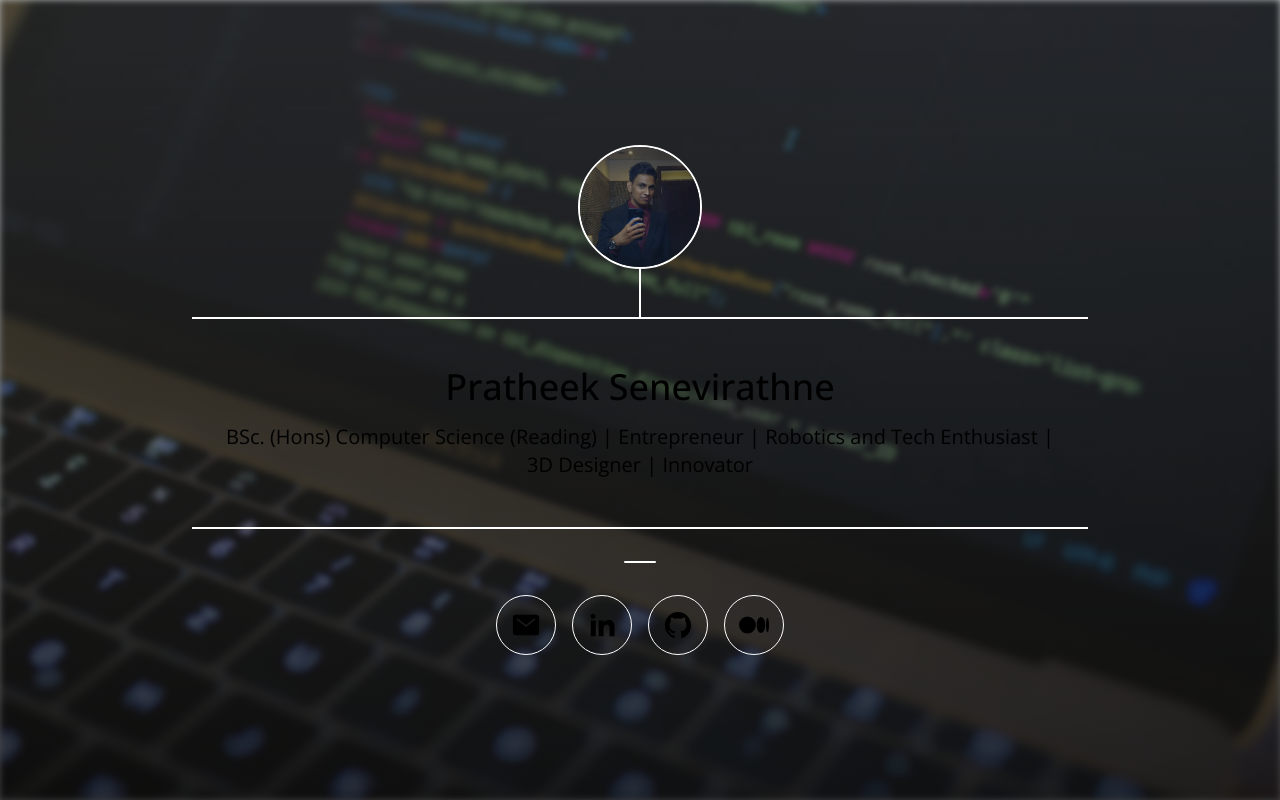
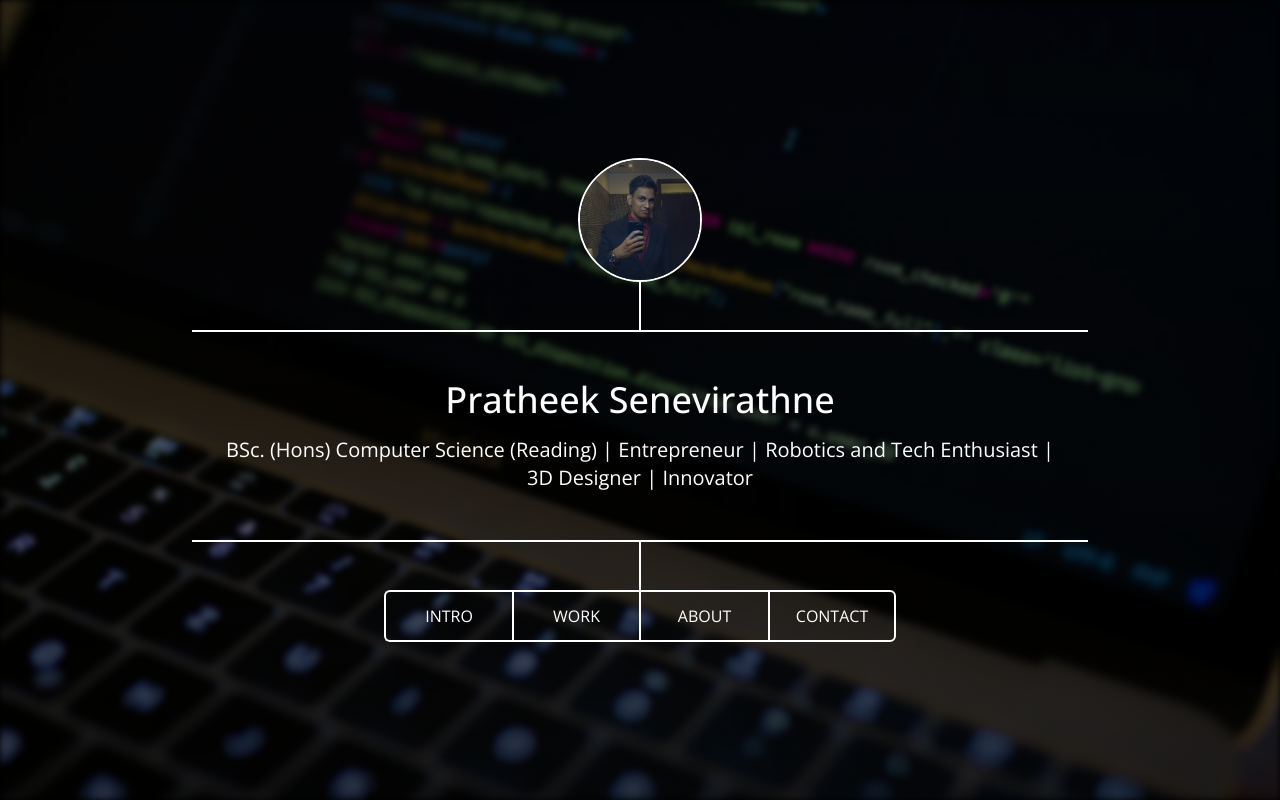
Before and after one commit to lilRaptor99/site, a Next.js app: page / in a window 1280 px wide. Built offline with nearby package versions, Linux system fonts and the light colour scheme.

Commit message:
Add new header links

```diff
--- a/pages/_document.tsx
+++ b/pages/_document.tsx
@@ -10,7 +10,7 @@ export default function Document() {
           content='The official portfolio website of Pratheek Senevirathne'
         />
       </Head>
-      <body className='dark scroll-smooth'>
+      <body className='scroll-smooth'>
         <Main />
         <NextScript />
       </body>
--- /dev/null
+++ b/pages/components/HeaderIconLink.tsx
@@ -0,0 +1,16 @@
+interface HeaderLinkProps {
+  href: string;
+  icon: React.ReactNode;
+}
+
+export default function HeaderIconLink({ icon, href }: HeaderLinkProps) {
+  return (
+    <div className='w-fit h-fit rounded-full hover:scale-90'>
+      <a href={href} target='_blank' aria-label={`Link to: ${href}`}>
+        <div className='p-3.5 border border-white h-fit w-fit rounded-full'>
+          <div className='text-3xl h-fit w-fit'>{icon}</div>
+        </div>
+      </a>
+    </div>
+  );
+}
--- a/pages/components/HeaderLink.tsx
+++ b/pages/components/HeaderLink.tsx
@@ -1,16 +1,14 @@
 interface HeaderLinkProps {
-  href: string;
-  icon: React.ReactNode;
+  title: string;
+  className?: string;
 }
 
-export default function HeaderLink({ icon, href }: HeaderLinkProps) {
+export default function HeaderLink({ title, className }: HeaderLinkProps) {
   return (
-    <div className='w-fit h-fit rounded-full hover:scale-90'>
-      <a href={href} target='_blank' aria-label={`Link to: ${href}`}>
-        <div className='p-3.5 border border-white h-fit w-fit rounded-full'>
-          <div className='text-3xl h-fit w-fit'>{icon}</div>
-        </div>
-      </a>
+    <div
+      className={`w-32 h-fit hover:bg-white/20 transition-colors duration-300 border-2 cursor-pointer border-white text-center p-3 ${className}`}
+    >
+      <p className=''>{title}</p>
     </div>
   );
 }
--- a/pages/index.tsx
+++ b/pages/index.tsx
@@ -7,25 +7,23 @@ import { IoLogoGithub, IoMail } from 'react-icons/io5';
 import { SiMedium } from 'react-icons/si';
 import { RiLinkedinFill } from 'react-icons/ri';
 
-import HeaderLink from './components/HeaderLink';
+import HeaderIconLink from './components/HeaderIconLink';
 import Head from 'next/head';
 import { useEffect, useState } from 'react';
+import HeaderLink from './components/HeaderLink';
 
 const openSans = Open_Sans({ subsets: ['latin'] });
 
 export default function Home() {
-  const [animationClass, setAnimationClass] = useState('max-h-0');
-  const [animationClass2, setAnimationClass2] = useState('opacity-0');
+  const [headerHeightAnimationClass, setHeaderHeightAnimationClass] = useState('max-h-0');
+  const [headerOpacityAnimationClass, setHeaderOpacityAnimationClass] = useState('opacity-0');
 
   useEffect(() => {
     setTimeout(() => {
-      setAnimationClass('max-h-96');
+      setHeaderHeightAnimationClass('max-h-96');
     }, 200);
-  }, []);
-
-  useEffect(() => {
     setTimeout(() => {
-      setAnimationClass2('opacity-100');
+      setHeaderOpacityAnimationClass('opacity-100');
     }, 520);
   }, []);
 
@@ -46,7 +44,7 @@ export default function Home() {
           placeholder='blur'
         />
         {/* Background Overlay */}
-        <div className='absolute -z-10 top-0 left-0 bg-gradient-to-t from-black/75 to-black/20 h-full w-full'></div>
+        <div className='absolute -z-10 top-0 left-0 bg-gradient-to-t from-black/60 to-black/20 h-full w-full'></div>
 
         <div className='relative min-h-screen'>
           <div className='absolute top-1/2 left-0 w-full -translate-y-1/2 p-5'>
@@ -68,9 +66,11 @@ export default function Home() {
             <div className='h-12 border border-white w-0 mx-auto'></div>
 
             <div
-              className={`border-t-2 border-b-2 border-white max-w-4xl mx-auto transition-all duration-1000 ${animationClass}`}
+              className={`border-t-2 border-b-2 border-white max-w-4xl mx-auto transition-all duration-1000 ${headerHeightAnimationClass}`}
             >
-              <div className={`py-12 transition-opacity duration-300 ${animationClass2}`}>
+              <div
+                className={`py-12 transition-opacity duration-300 ${headerOpacityAnimationClass}`}
+              >
                 <h1 className='text-4xl font-medium text-center mb-4'>Pratheek Senevirathne</h1>
 
                 <h2 className='text-xl text-center'>
@@ -80,16 +80,33 @@ export default function Home() {
               </div>
             </div>
 
-            <div className='flex justify-center my-8'>
-              <div className='w-8 h-0.5 bg-white rounded-full'></div>
+            <div className='h-12 border border-white w-0 mx-auto'></div>
+
+            <div className='flex flex-col md:flex-row justify-center w-fit mx-auto'>
+              <HeaderLink
+                title='INTRO'
+                className='rounded-t-md border-b-0 md:rounded-none md:border-2 md:border-r-0 md:rounded-l-md'
+              />
+              <HeaderLink title='WORK' className='border-b-0 md:border-2 md:border-r' />
+              <HeaderLink
+                title='ABOUT'
+                className='border-b-0 md:border-2 md:border-l md:border-r-0'
+              />
+              <HeaderLink
+                title='CONTACT'
+                className='rounded-b-md md:rounded-none md:rounded-r-md'
+              />
             </div>
 
-            <div className='flex flex-wrap gap-4 justify-center'>
-              <HeaderLink href='mailto:pratheeksenevirathne@gmail.com' icon={<IoMail />} />
-              <HeaderLink href='https://www.linkedin.com/in/pratheek99' icon={<RiLinkedinFill />} />
-              <HeaderLink href='https://www.github.com/lilRaptor99' icon={<IoLogoGithub />} />
-              <HeaderLink href='https://pratheeks.medium.com' icon={<SiMedium />} />
-            </div>
+            {/* <div className='flex flex-wrap gap-4 justify-center'>
+              <HeaderIconLink href='mailto:pratheeksenevirathne@gmail.com' icon={<IoMail />} />
+              <HeaderIconLink
+                href='https://www.linkedin.com/in/pratheek99'
+                icon={<RiLinkedinFill />}
+              />
+              <HeaderIconLink href='https://www.github.com/lilRaptor99' icon={<IoLogoGithub />} />
+              <HeaderIconLink href='https://pratheeks.medium.com' icon={<SiMedium />} />
+            </div> */}
           </div>
         </div>
       </header>
--- a/styles/globals.css
+++ b/styles/globals.css
@@ -3,17 +3,9 @@
 @tailwind utilities;
 
 :root {
-  --foreground-rgb: 0, 0, 0;
-  --background-start-rgb: 214, 219, 220;
-  --background-end-rgb: 255, 255, 255;
-}
-
-@media (prefers-color-scheme: dark) {
-  :root {
-    --foreground-rgb: 255, 255, 255;
-    --background-start-rgb: 0, 0, 0;
-    --background-end-rgb: 0, 0, 0;
-  }
+  --foreground-rgb: 255, 255, 255;
+  --background-start-rgb: 0, 0, 0;
+  --background-end-rgb: 0, 0, 0;
 }
 
 body {
```
